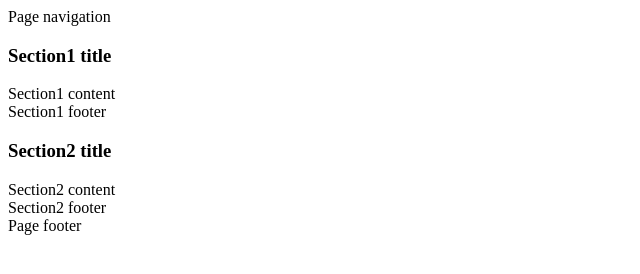
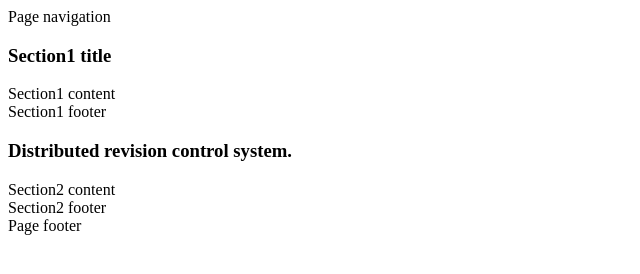
Before and after one commit to 203154/203154f, a plain HTML site: page index.html in a window 1280 px wide. Shown: the whole page, without its empty margins (0-640 px from the left). Drawn offline with Linux system fonts and the light colour scheme.

Commit message:
updated section2 title

```diff
--- a/index.html
+++ b/index.html
@@ -20,7 +20,7 @@
 		</section>
 		<section id="section2" class="panel panel-default">
 			<div class="panel-heading">
-	    		<h3 class="panel-title">Section2 title</h3>
+	    		<h3 class="panel-title">Distributed revision control system.</h3>
 	  		</div>
 	  		<div class="panel-body">
 		    	Section2 content
```
